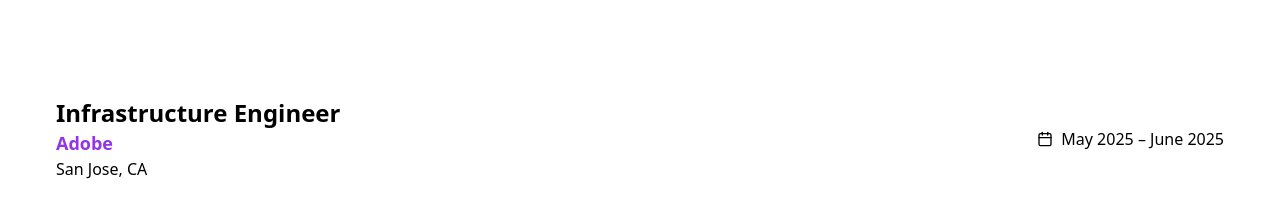
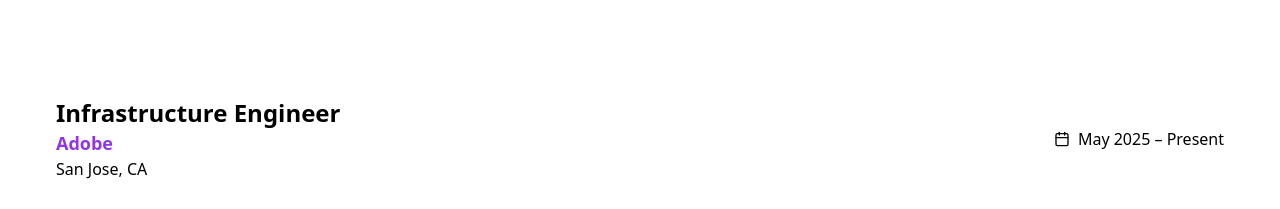
Before and after one commit to sohaibmohd18/sohaibmohammed.github.io, a Next.js app: page / in a window 1280 px wide. Shown: the part 2446-2655 px from the top of the page. Built offline with nearby package versions, Linux system fonts and the light colour scheme.

Commit message:
Update employment period for Infrastructure Engineer role

```diff
--- a/components/experience-section.tsx
+++ b/components/experience-section.tsx
@@ -7,7 +7,7 @@
     title: "Infrastructure Engineer",
     company: "Adobe",
     location: "San Jose, CA",
-    period: "May 2025 – June 2025",
+    period: "May 2025 – Present",
     color: "text-purple-600",
     achievements: [
       "Provisioned AWS resources using AWS Controllers for Kubernetes (ACK) and Helm templates to standardize and automate deployment of AWS resources within Adobe's cloud-native ecosystem",
```
